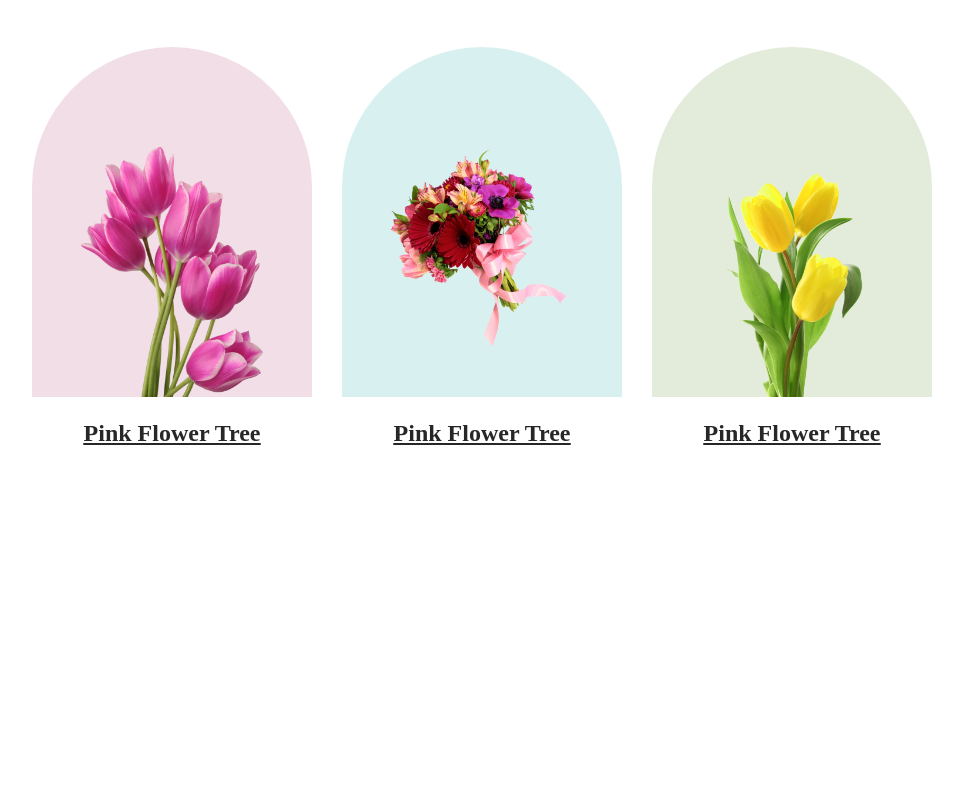
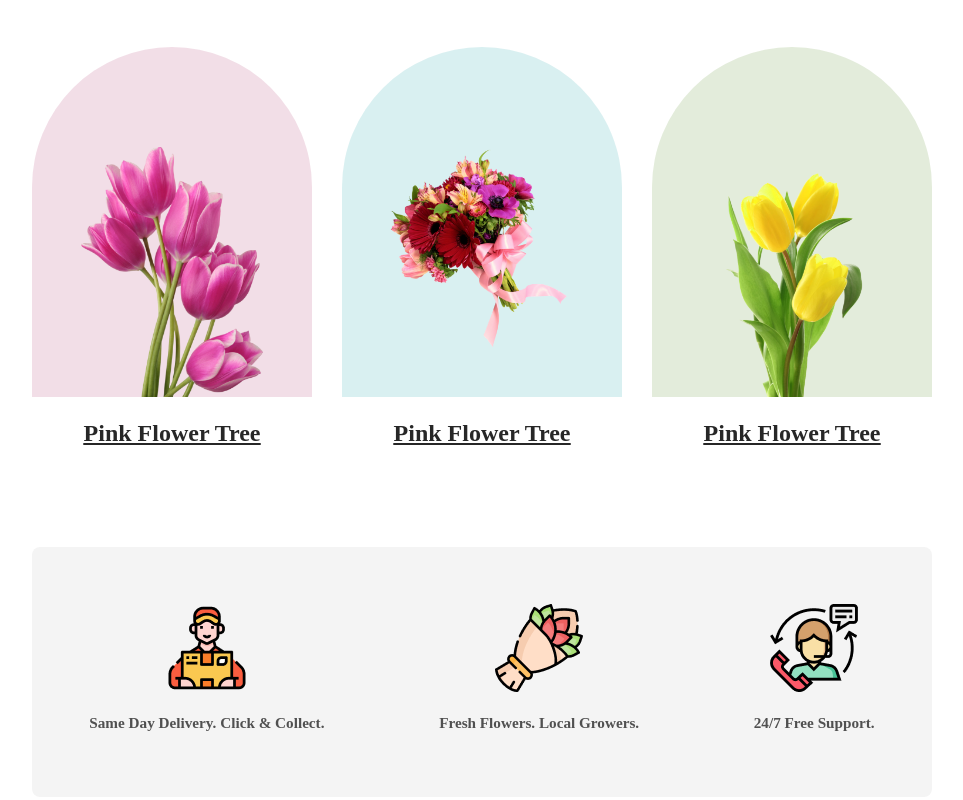
Before and after one commit to M-Arafat61/flower-shop-website, a plain HTML site: page index.html in a window 1280 px wide. Shown: the part 1123-1923 px from the top of the page, without its empty margins (158-1121 px from the left). Before the commit the page ends 1574 px from the top, so only its background shows below. Drawn offline with Linux system fonts and the light colour scheme.

Commit message:
added facilities to flower features

```diff
--- a/index.html
+++ b/index.html
@@ -61,6 +61,20 @@
                 </div>
             </div>
             </div>
+            <div class="facilities">
+                <div>
+                    <img src="flower assets/Group 57.png" alt="">
+                    <h3>Same Day Delivery. Click & Collect.</h3>
+                </div>
+                <div>
+                    <img src="flower assets/Group 58.png" alt="">
+                    <h3>Fresh Flowers. Local Growers.</h3>
+                </div>
+                <div>
+                    <img src="flower assets/Group 59.png" alt="">
+                    <h3>24/7 Free Support.</h3>
+                </div>
+            </div>
         </section>
 
     </main>
--- a/styles/style.css
+++ b/styles/style.css
@@ -80,6 +80,7 @@ p{
 }
 .flowers-container{
     display: flex;
+    flex-shrink: 0;
     gap: 30px;
     align-items: center;
     justify-content: center;
@@ -139,3 +140,23 @@ img{
 a{
     color: #272727;
 }
+
+.facilities{
+    display: flex;
+    flex-shrink: 0;
+    margin: 150px auto;
+    width: 900px;
+    height: 250px;
+    border-radius: 8px;
+    background: rgba(39, 39, 39, 0.05);
+    justify-content: space-around;
+    align-items: center;
+}
+
+.facilities, .h3{
+    color: rgba(39, 39, 39, 0.80);
+    text-align: center;
+    font-size: 13px;
+    font-weight: 600;
+    line-height: 35px;
+}
```
